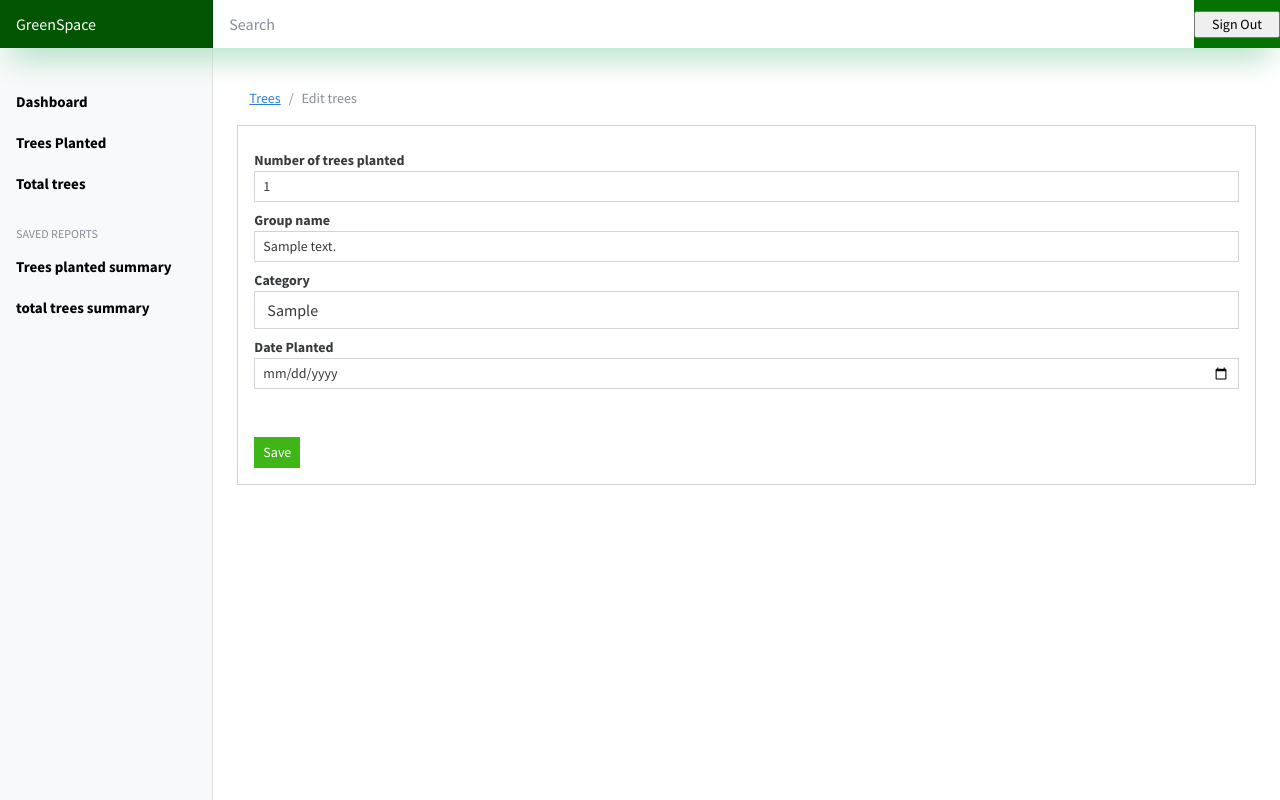
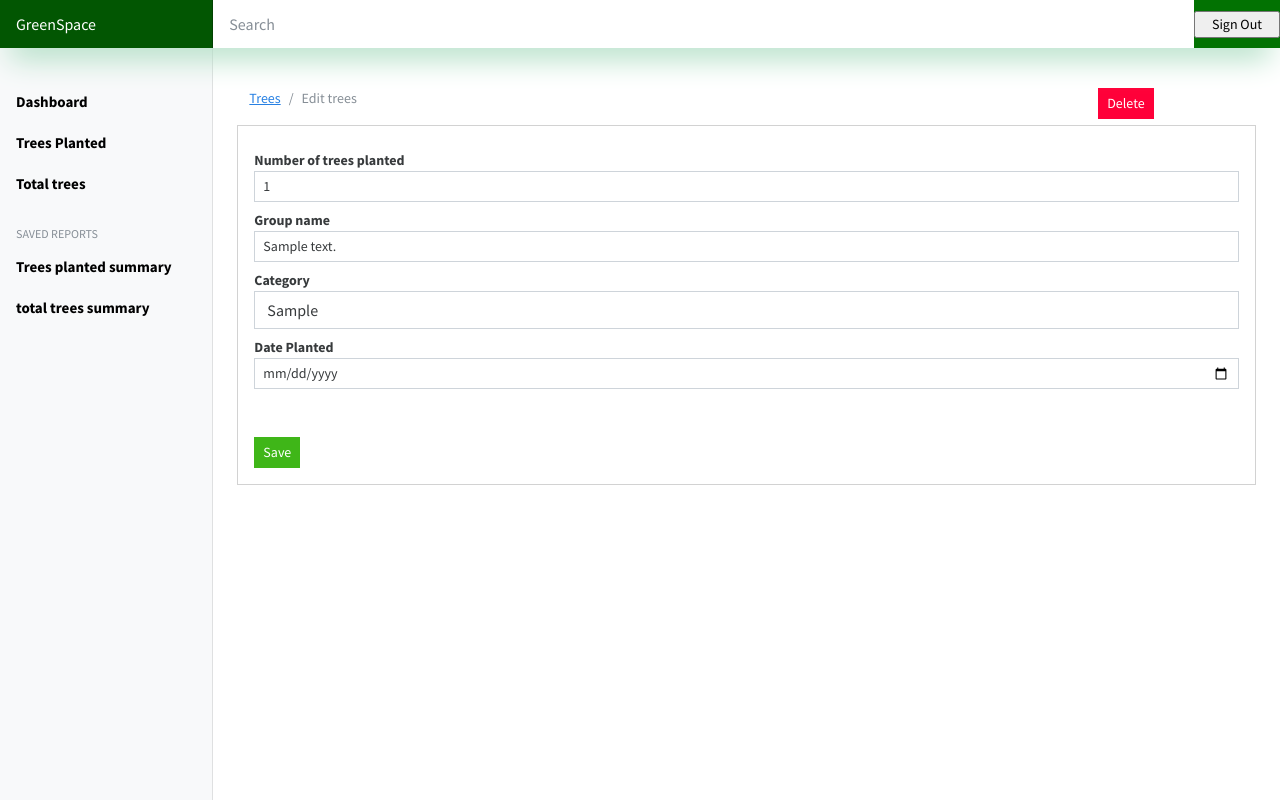
Before and after one commit to Collins07/GreenSpace, a Django app: page /edit_trees/1 in a window 1280 px wide. Run offline with Django 4.2, Linux system fonts and the light colour scheme; a user stored in the database is signed in; tables that the repository leaves empty hold one stand-in row (values such as "Sample post"); some libraries are stand-ins or nearby versions.

Commit message:
delete data

```diff
--- a/reforestation/reforest/urls.py
+++ b/reforestation/reforest/urls.py
@@ -5,6 +5,7 @@ urlpatterns = [
     path('' ,views.index, name='index'),
     path('add_trees' ,views.add_trees, name='add_trees'),
     path('edit_trees/<int:id>' ,views.reforest_edit, name='reforest-edit'),
+    path('delete_trees/<int:id>' ,views.reforest_delete, name='reforest-delete'),
     path('home' ,views.home, name='home'),
 
 ]
--- a/reforestation/reforest/views.py
+++ b/reforestation/reforest/views.py
@@ -97,3 +97,11 @@ def reforest_edit(request, id):
         messages.success(request, 'Your data has been updated successfully')
 
         return redirect('index')
+
+
+
+def reforest_delete(request,id):
+    reforest = Reforest.objects.get(pk=id)
+    reforest.delete()
+    messages.error(request, 'Your data has been deleted')
+    return redirect('index')
--- a/reforestation/templates/reforest/edit_trees.html
+++ b/reforestation/templates/reforest/edit_trees.html
@@ -13,7 +13,7 @@
             </nav>
         </div>
         <div class="col-md-2">
-            <a href="{% url 'reforest-edit' %}"></a>
+            <a href="{% url 'reforest-delete'  reforest.id %}" class="btn btn-danger btn-sm">Delete</a>
         </div>
     </div>
   </div>
```
